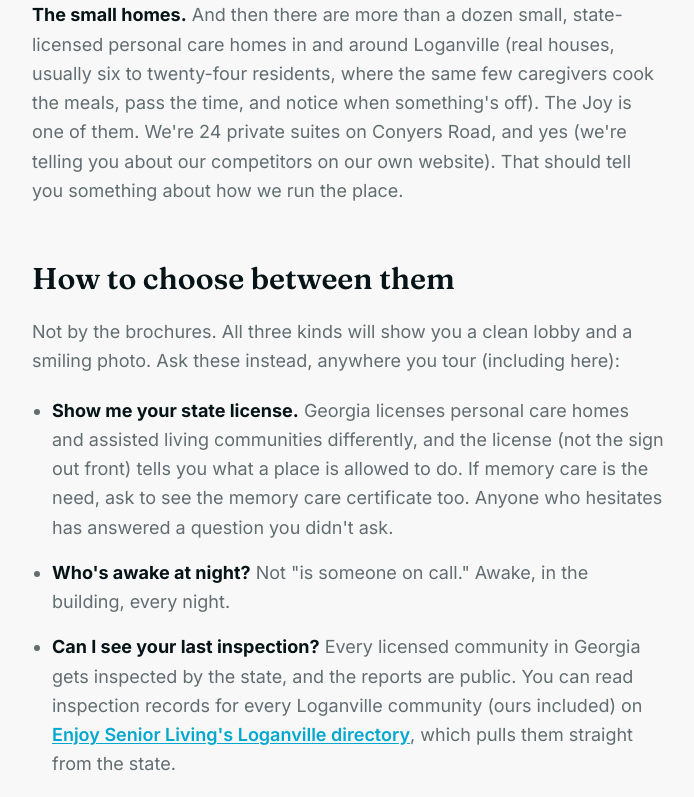
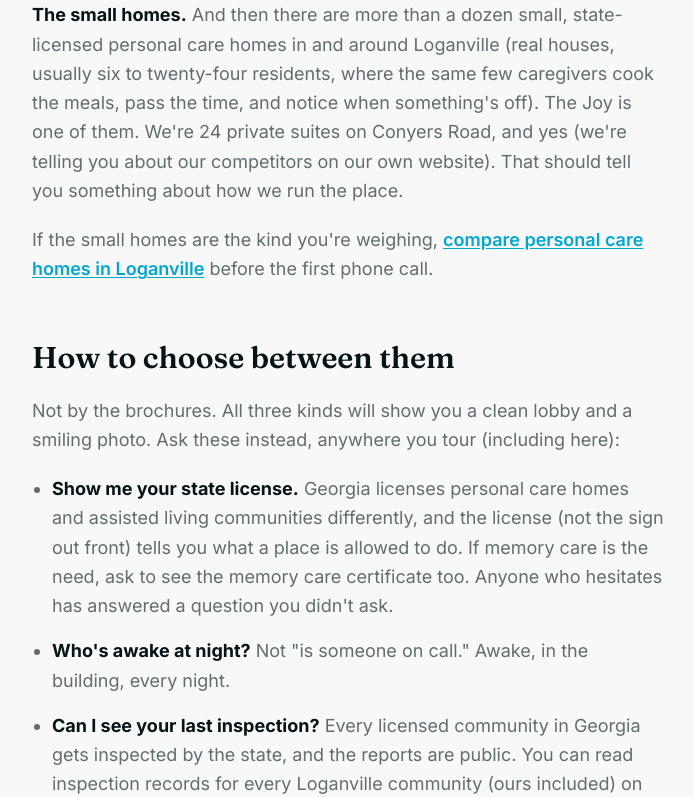
Before and after one commit to aupchurch167/TheJoy, a Next.js app: page /serving/loganville in a window 1280 px wide. Shown: the part 4632-5429 px from the top of the page, without its empty margins (292-986 px from the left). Built offline with nearby package versions, Linux system fonts and the light colour scheme; no server answers; the database is empty.

Commit message:
Add a comparison link on the Loganville page.
Families weighing the small homes get one followed in-body link to Enjoy's Walton County Loganville directory.

Co-authored-by: Adam <aupchurch167@users.noreply.github.com>

```diff
--- a/src/app/(site)/serving/loganville/page.tsx
+++ b/src/app/(site)/serving/loganville/page.tsx
@@ -331,7 +331,7 @@ export default async function LoganvillePage() {
         {/* Honest Map (Adam-approved). "Assisted living" appears in this
             section only in the three frames from the draft: the opening
             search sentence, The Retreat's offering line, and the license
-            bullet. No competitor sites. One Enjoy link, Walton URL. */}
+            bullet. No competitor sites. Enjoy links use the Walton URL. */}
         <section className="mt-14 space-y-5">
           <h2 className="font-display text-2xl font-semibold text-ink sm:text-3xl">
             Every option in Loganville, honestly
@@ -373,6 +373,13 @@ export default async function LoganvillePage() {
               and yes (we&apos;re telling you about our competitors on our own
               website). That should tell you something about how we run the
               place.
+            </p>
+            <p>
+              If the small homes are the kind you&apos;re weighing,{" "}
+              <a href={ENJOY_LOGANVILLE_DIRECTORY} className={linkClass}>
+                compare personal care homes in Loganville
+              </a>{" "}
+              before the first phone call.
             </p>
           </div>
         </section>
```
